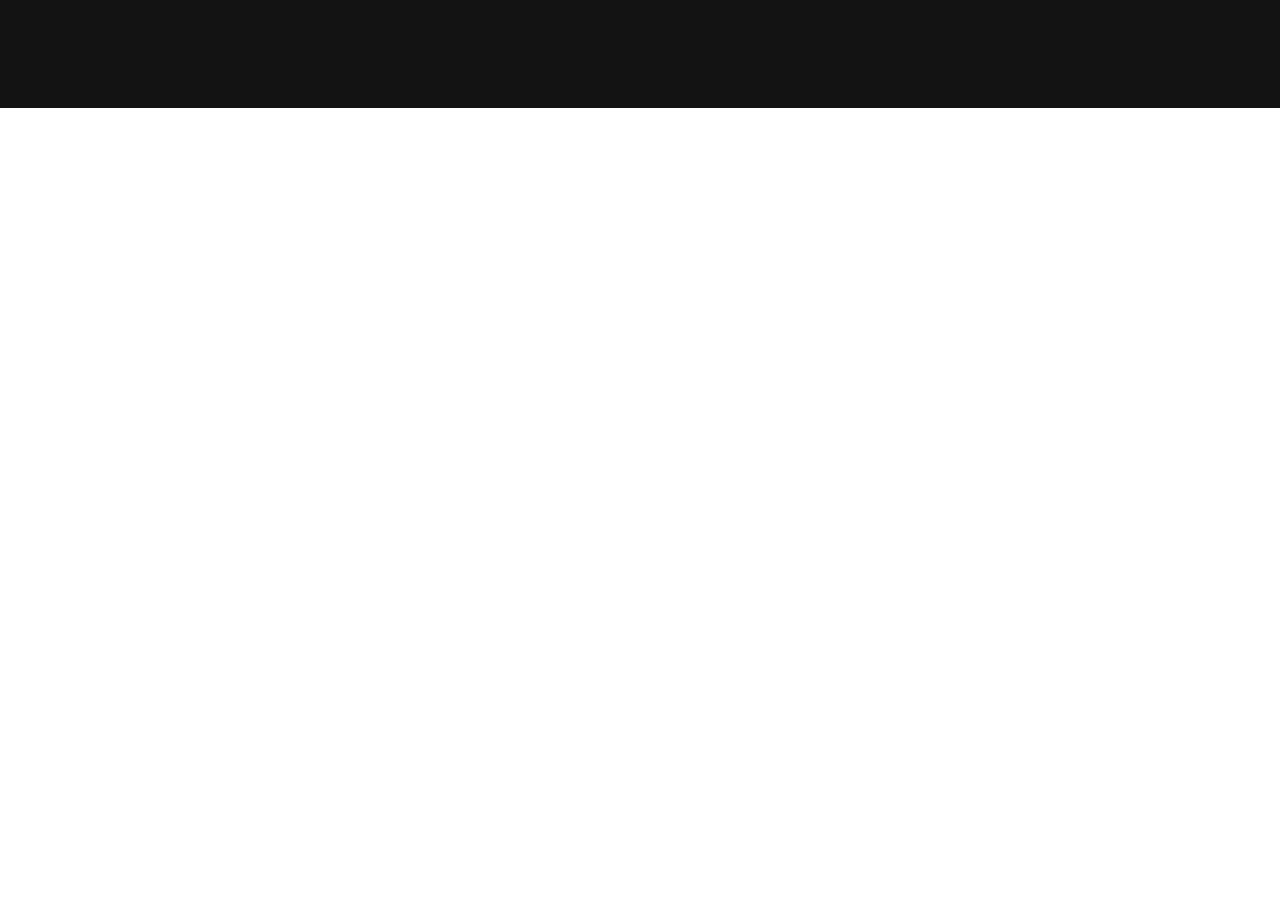
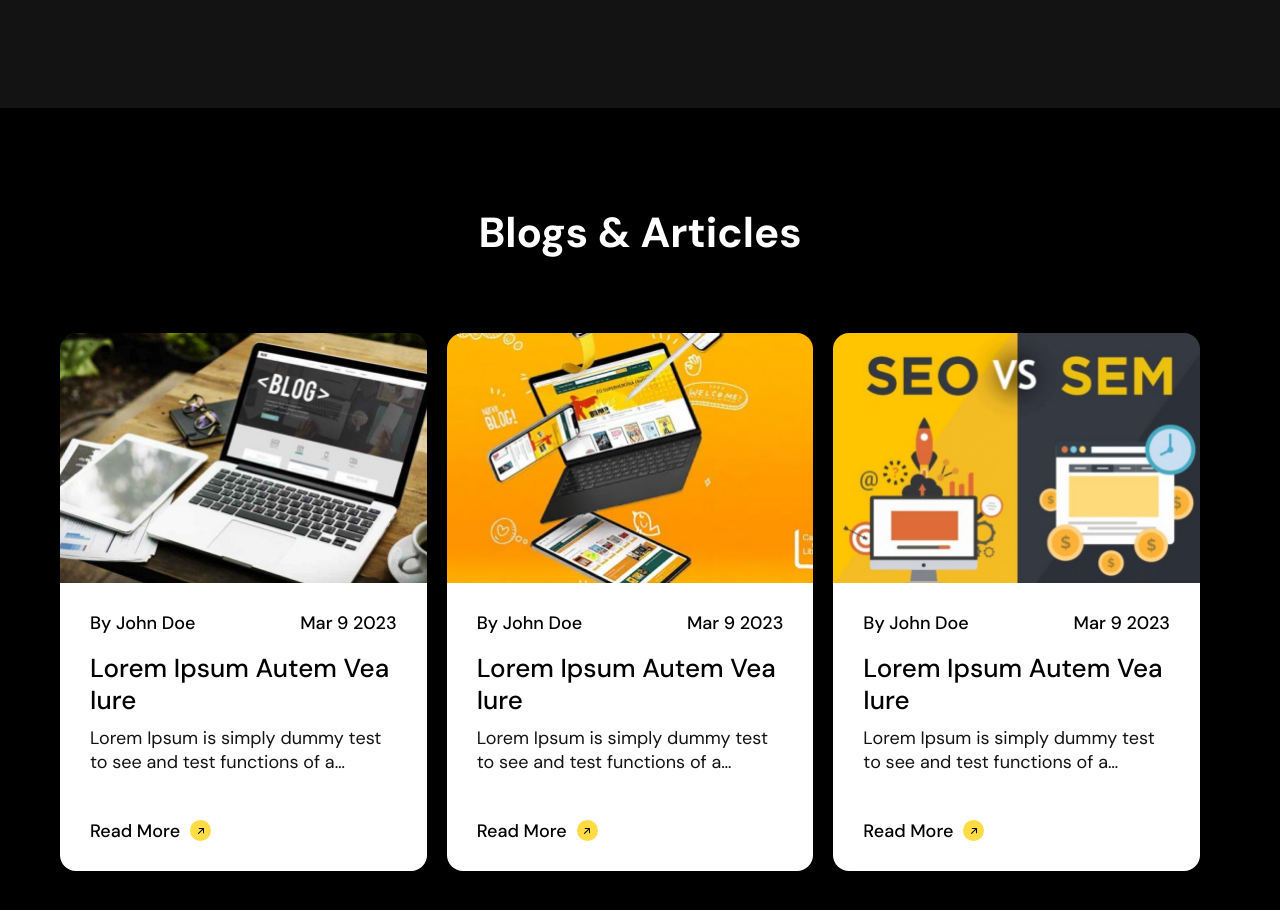
Before and after one commit to RockingThor/PersonalPorfolioSinglePage, a React (Create React App) app: page / in a window 1280 px wide. Shown: the part 2271-3181 px from the top of the page. Before the commit the page ends 2379 px from the top, so only its background shows below. Built offline with nearby package versions, Linux system fonts and the light colour scheme.

Commit message:
completed the blog section

```diff
--- a/src/App.js
+++ b/src/App.js
@@ -1,4 +1,5 @@
 import './App.scss';
+import Blogs from './components/blogs';
 import Intro from './components/intro';
 import Portfolio from './components/portfolio';
 import Skills from './components/skills';
@@ -9,6 +10,7 @@
       <Intro/>
       <Skills/>
       <Portfolio/>
+      <Blogs/>
    </div>
   );
 }
--- /dev/null
+++ b/src/components/blogs/blog-card/index.jsx
@@ -0,0 +1,27 @@
+import React from 'react';
+import './style.scss';
+import Arrow from '../../shared/arrow';
+
+const BlogCard = ({user, date, image, title, description}) => {
+  return (
+    <div className="blog-card">
+        <div className="image-section">
+            <img src={image} alt={title} />
+        </div>
+        <div className="content-section">
+            <div className="info-bar">
+                <div className="user-name">By {user}</div>
+                <div className="posted-date">{date}</div>
+            </div>
+            <h3>{title}</h3>
+            <p>{description}</p>
+            <div className="readmore-cta">
+                <span className="text">Read More</span>
+                <Arrow/>
+            </div>
+        </div>
+    </div>
+  )
+}
+
+export default BlogCard;
--- /dev/null
+++ b/src/components/blogs/blog-card/style.scss
@@ -0,0 +1,79 @@
+@import "../../../style-config/mixins.scss";
+@import "../../../style-config/variable.scss";
+
+.blog-card {
+    display: flex;
+    flex-direction: column;
+    align-items: flex-start;
+    height: 538px;
+    width: calc(100% / 3);
+    border-radius: 16px;
+    overflow: hidden;
+    margin-right: 20px;
+    cursor: pointer;
+    .image-section {
+        width: 100%;
+        height: 250px;
+        overflow: hidden;
+        @include transition-ease;
+        img {
+            width: 100%;
+            height: 100%;
+            object-fit: cover;
+            object-position: center;
+            display: block;
+        }
+    }
+    .content-section {
+        display: flex;
+        flex-direction: column;
+        padding: 30px;
+        padding-bottom: 55px;
+        position: relative;
+        flex-grow: 1;
+        background-color: $white;
+        @include transition-ease;
+        .info-bar {
+            display: flex;
+            justify-content: space-between;
+            align-items: center;
+            margin-bottom: 20px;
+            .user-name,
+            .posted-date {
+                @include typography(18px, 500, 20px);
+            }
+        }
+        h3 {
+            margin-bottom: 10px;
+            @include ellipsis;
+        }
+        p {
+            color: $black-light;
+            @include ellipsis;
+        }
+        .readmore-cta {
+            display: flex;
+            align-items: center;
+            position: absolute;
+            bottom: 30px;
+            left: 30px;
+            cursor: pointer;
+            .text {
+                @include typography(18px, 500, 20px);
+            }
+        }
+    }
+
+    &:hover {
+        .image-section {
+            transform: scale(1.2);
+        }
+        .content-section {
+            background-color: $black-light;
+            color: $white;
+            p {
+                color: $white;
+            }
+        }
+    }
+}
--- a/src/components/blogs/index.jsx
+++ b/src/components/blogs/index.jsx
@@ -0,0 +1,36 @@
+import React from 'react';
+import './style.scss';
+import Section from '../shared/section';
+import Blog1 from '../../images/blogs/blog-thumb-1.jpg';
+import Blog2 from '../../images/blogs/blog-thumb-2.jpg';
+import Blog3 from '../../images/blogs/blog-thumb-3.jpg';
+import BlogCard from './blog-card';
+
+const Blogs = () => {
+  return (
+    <Section id='blogs' title='Blogs & Articles' background='dark'>
+        <div className="blogs-content-wrapper">
+            <BlogCard
+                user='John Doe'
+                date='Mar 9 2023'
+                image={Blog1} title='Lorem Ipsum Autem Vea Iure'
+                description='Lorem Ipsum is simply dummy test to see and test functions of a website'
+            />
+            <BlogCard
+                user='John Doe'
+                date='Mar 9 2023'
+                image={Blog2} title='Lorem Ipsum Autem Vea Iure'
+                description='Lorem Ipsum is simply dummy test to see and test functions of a website'
+            />
+            <BlogCard
+                user='John Doe'
+                date='Mar 9 2023'
+                image={Blog3} title='Lorem Ipsum Autem Vea Iure'
+                description='Lorem Ipsum is simply dummy test to see and test functions of a website'
+            />
+        </div>
+    </Section>
+  )
+}
+
+export default Blogs;
--- a/src/components/blogs/style.scss
+++ b/src/components/blogs/style.scss
@@ -0,0 +1,6 @@
+.blogs-content-wrapper{
+    display: flex;
+    justify-content: space-between;
+    width: 100%;
+    margin-top: 75px;
+}
```
